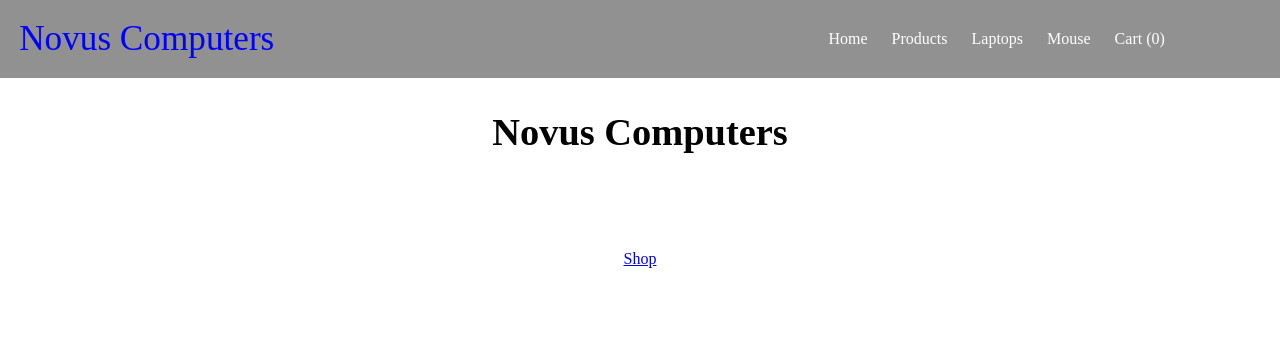
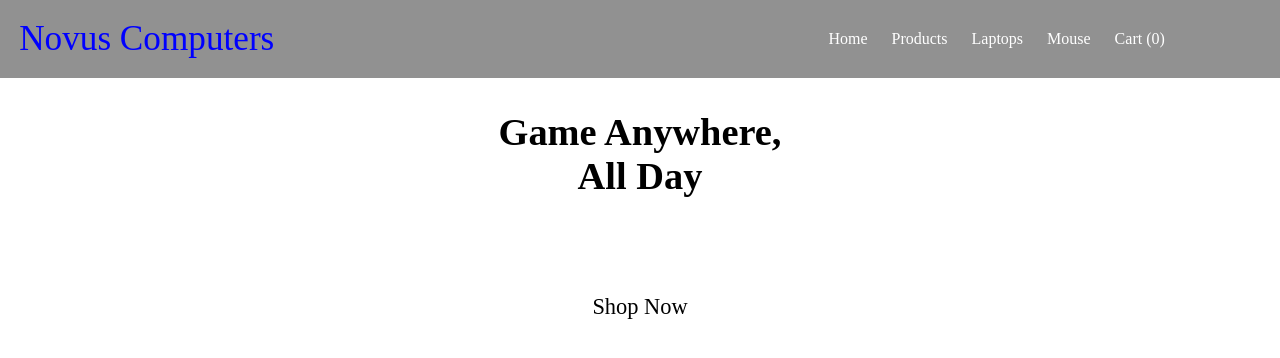
Before and after one commit to Khrononian/Shopping-Cart, a React (Create React App) app: page / in a window 1280 px wide. Shown: the top 358 px of the page. Built offline with nearby package versions, Linux system fonts and the light colour scheme.

Commit message:
Changed text

```diff
--- a/src/App.js
+++ b/src/App.js
@@ -18,9 +18,9 @@ const App = () => {
       {/* <Nav cartNum={cartNum} getData={getData}/> */}
       <Nav products={JSON.parse(window.localStorage.getItem('products'))}/>
       <header>
-        <h1>Novus Computers</h1>
+        <h1>Game Anywhere,<br/>All Day</h1>
       </header>
-      <Link to='/products' >Shop</Link>
+      <Link to='/products' className='link-tag'>Shop Now</Link>
     </div>
   )
 }
```
